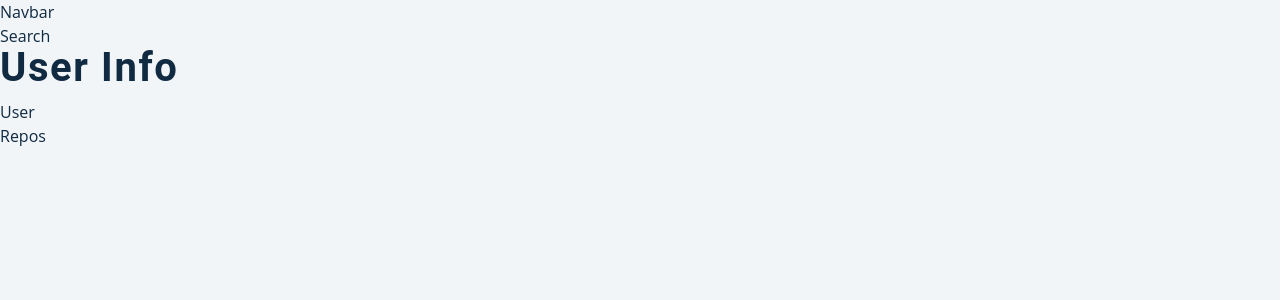
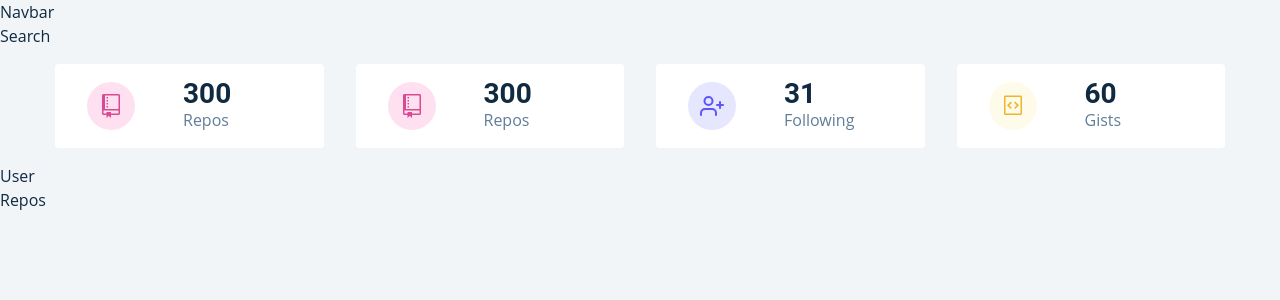
Before and after one commit to the-priyanka/search-gihub-users, a React (Create React App) app: page / in a window 1280 px wide. Shown: the top 300 px of the page. Built offline with nearby package versions, Linux system fonts and the light colour scheme.

Commit message:
info components

```diff
--- a/src/components/Info.js
+++ b/src/components/Info.js
@@ -1,11 +1,66 @@
 import React from "react";
+import { GithubContext } from "../context/context";
 import styled from "styled-components";
-import { GithubContext } from "../context/context";
+import { GoRepo, GoGist } from "react-icons/go";
+import { FiUsers, FiUserPlus } from "react-icons/fi";
 
 const UserInfo = () => {
-  const data = React.useContext(GithubContext);
-  console.log(data);
-  return <h2>user info </h2>;
+  const { githubUser } = React.useContext(GithubContext);
+  const { public_repos, followers, following, public_gists } =
+    githubUser;
+
+  const items = [
+    {
+      id: 1,
+      icon: <GoRepo className="icon" />,
+      label: "repos",
+      value: public_repos,
+      color: "pink",
+    },
+    {
+      id: 2,
+      icon: <GoRepo className="icon" />,
+      label: "repos",
+      value: public_repos,
+      color: "pink",
+    },
+    {
+      id: 3,
+      icon: <FiUserPlus className="icon" />,
+      label: "following",
+      value: following,
+      color: "purple",
+    },
+    {
+      id: 4,
+      icon: <GoGist className="icon" />,
+      label: "gists",
+      value: public_gists,
+      color: "yellow",
+    },
+  ];
+
+  return (
+    <section className="section">
+      <Wrapper className="section-center">
+        {items.map((item) => {
+          return <Item key={item.id} {...item} />;
+        })}
+      </Wrapper>
+    </section>
+  );
+};
+
+const Item = (props) => {
+  return (
+    <article className="item">
+      <span className={props.color}>{props.icon}</span>
+      <div>
+        <h3>{props.value}</h3>
+        <p>{props.label}</p>
+      </div>
+    </article>
+  );
 };
 
 const Wrapper = styled.section`
```
